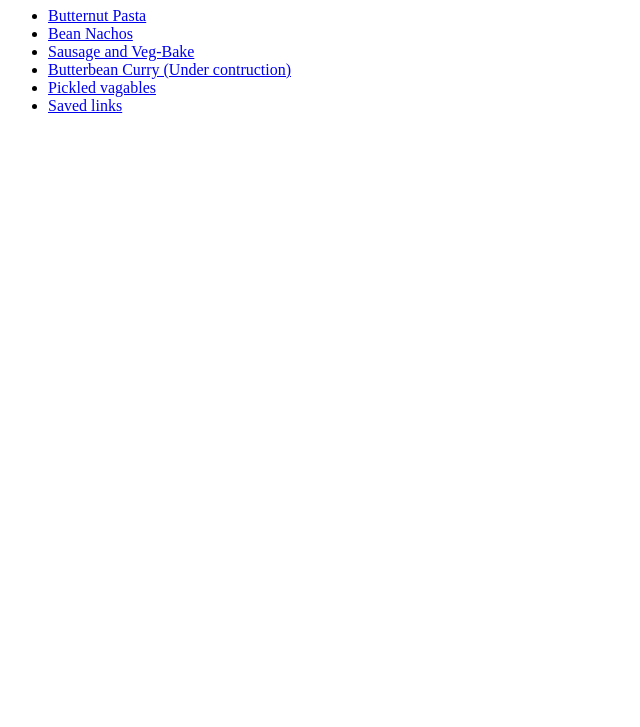
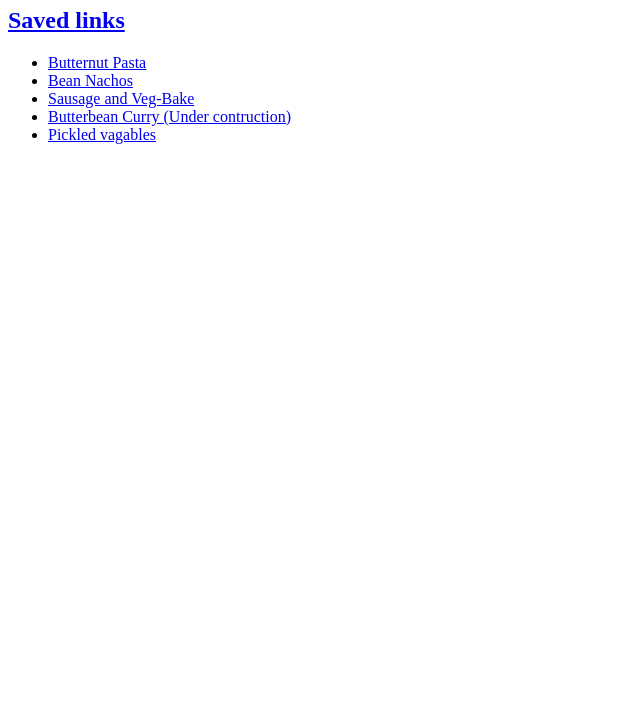
Before and after one commit to Chztsti/home-recipes, a plain HTML site: page index.html in a window 1280 px wide. Shown: the part 73-800 px from the top of the page, without its empty margins (0-640 px from the left). Drawn offline with Linux system fonts and the light colour scheme.

Commit message:
Update index.html

```diff
--- a/index.html
+++ b/index.html
@@ -8,13 +8,13 @@
 </head>
 <body>
     <h1>Kruger Family Recipes</h1>
+    <h2><a href="recipes/saved-links.html">Saved links</a></h2>
     <ul>
         <li><a href="recipes/butternut-pasta.html">Butternut Pasta</a></li>
         <li><a href="recipes/nachos.html">Bean Nachos</a></li>
         <li><a href="recipes/sausage-veg-bake.html">Sausage and Veg-Bake</a></li>
         <li><a href="recipes/butterbean-curry.html">Butterbean Curry (Under contruction)</a></li>
         <li><a href="recipes/Pickled-vagables.html">Pickled vagables</a></li>
-        <li><a href="recipes/saved-links.html">Saved links</a></li>
     </ul>
 </body>
 </html>
```
